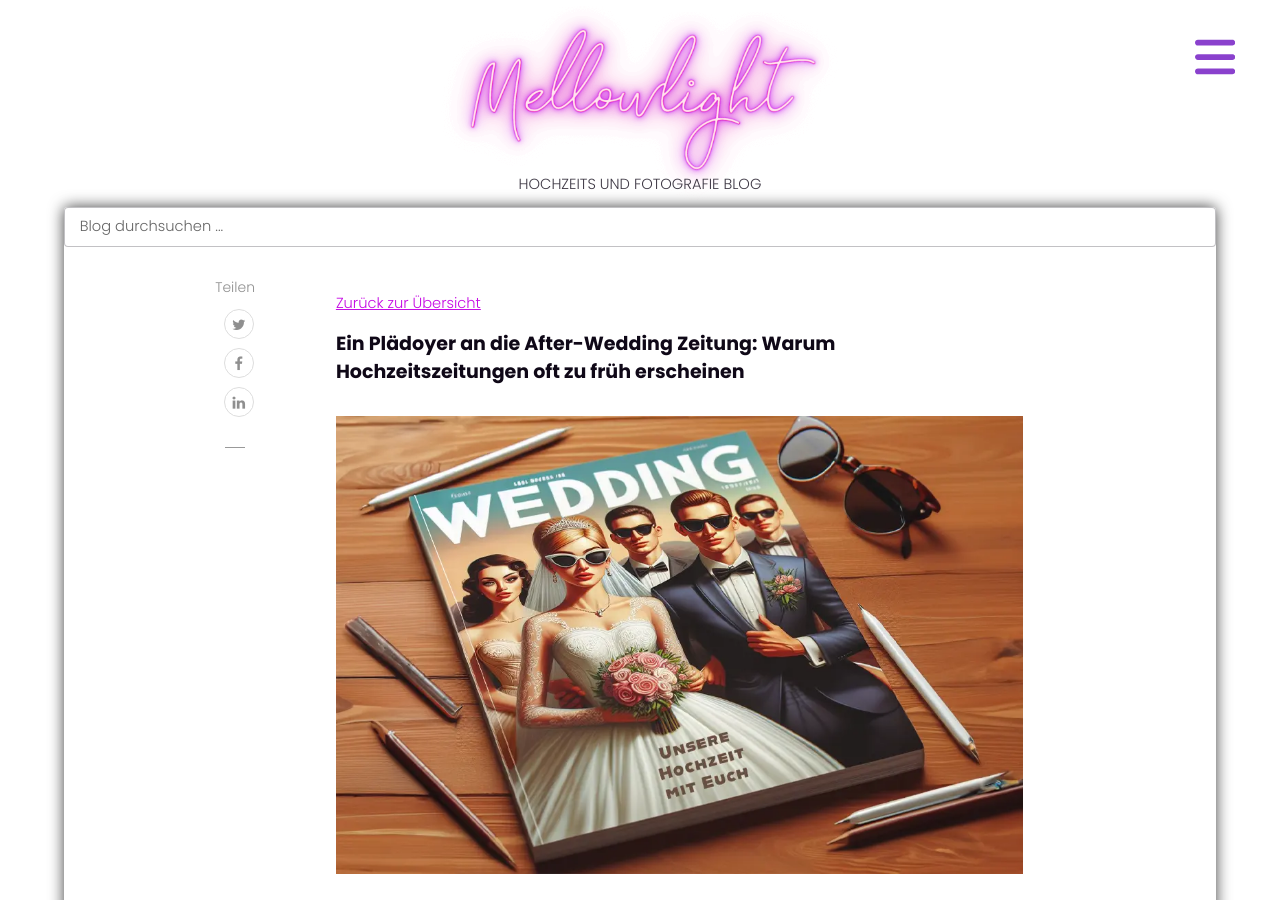
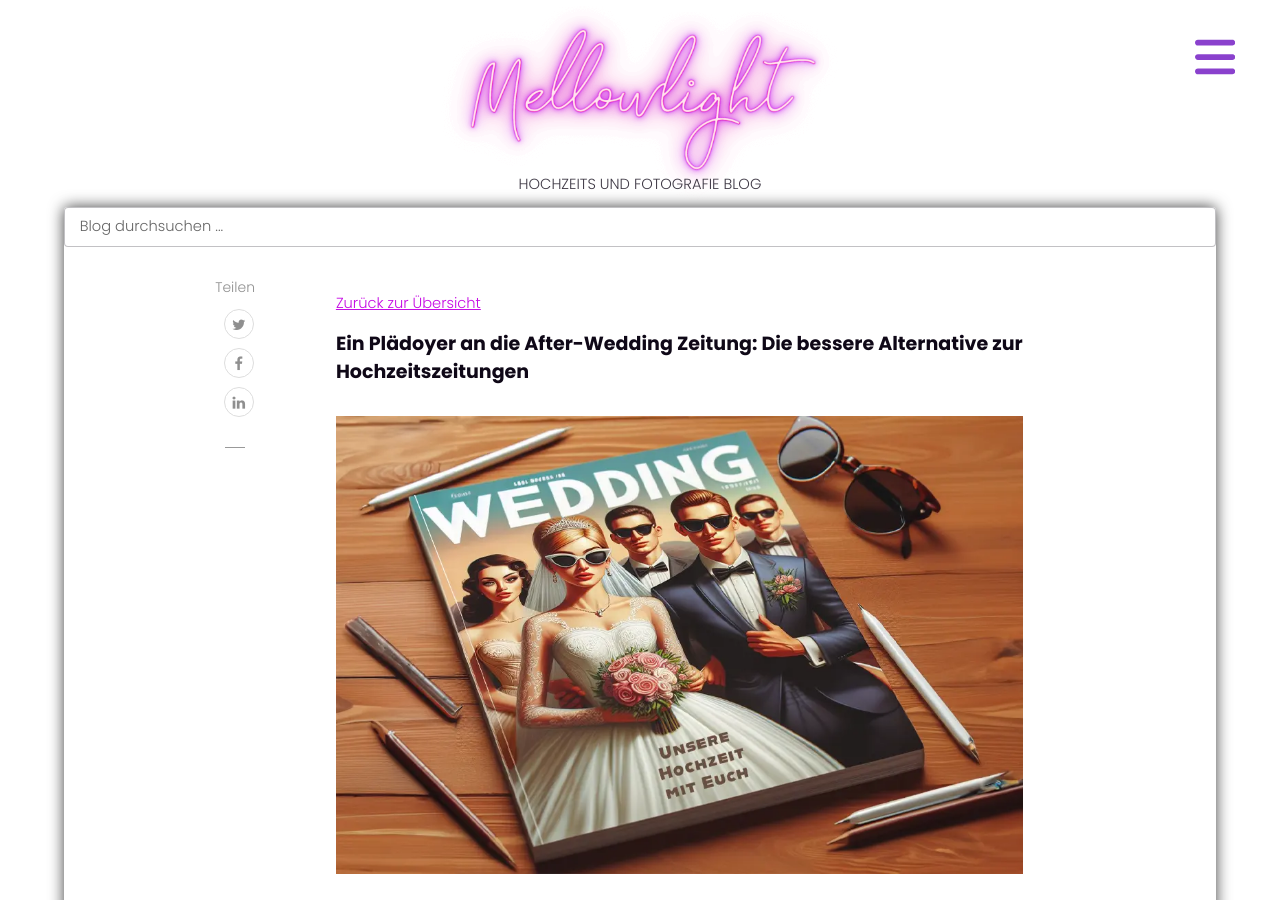
Before and after one commit to R0ckStrongo/mellowlight.blog, a Jekyll site: the page built from _posts/2024-01-31-Ein-Plädoyer-an-die-After---Wedding-Zeitung-Warum-Hochzeitszeitungen-oft-zu-früh-erscheinen.md, in a window 1280 px wide and 900 px high. Built offline with Jekyll 4.4.1, drawn with Linux system fonts in a browser that asks for light colours; nearby versions of some CDN libraries; comment, search, counter and statistics services are not loaded.

Commit message:
Neuer Titel für Hochzeitszeitenartikel

```diff
--- a/_posts/2024-01-31-Ein-Plädoyer-an-die-After---Wedding-Zeitung-Warum-Hochzeitszeitungen-oft-zu-früh-erscheinen.md
+++ b/_posts/2024-01-31-Ein-Plädoyer-an-die-After---Wedding-Zeitung-Warum-Hochzeitszeitungen-oft-zu-früh-erscheinen.md
@@ -1,11 +1,11 @@
 ---
 layout: post
-title:  'Ein Plädoyer an die After-Wedding Zeitung: Warum Hochzeitszeitungen oft zu früh erscheinen'
+title:  'Ein Plädoyer an die After-Wedding Zeitung: Die bessere Alternative zur Hochzeitszeitungen'
 author: mc
 categories: [ Inspiration, Hochzeit ]
 tags: [After Wedding, Hochzeitszeitung]
 image: https://blog.mellowlight.de/assets/images/posts/hochzeitszeitung-auf-tisch.webp
-description: "Was ist eine Hochzeitszeitung und wie kann man die Klassische Hochzeitszeitung verbessern"
+description: "Was ist eine Hochzeitszeitung und wie kann man die Klassische Hochzeitszeitung verbessern. Eine alternative ist die After Wedding Zeitung"
 featured: true
 ---
 Hochzeitszeitungen sind eine schöne Möglichkeit, auch den Hochzeitstag selbst in einer einzigartigen und persönlichen Weise festzuhalten. Sie bieten die Möglichkeit, nicht nur Fotos, sondern auch Geschichten und Erinnerungen zu teilen. Doch eine unserer Ansicht nach vertane Chance im Zusammenhang mit Hochzeitszeitungen ist, dass sie in der Regel am Tag der Hochzeit verkauft werden. Das ist auch verständlich, denn so kann jeder Gast direkt ein Exemplar erwerben und der Hochzeitskasse Aufschwung geben.
```
